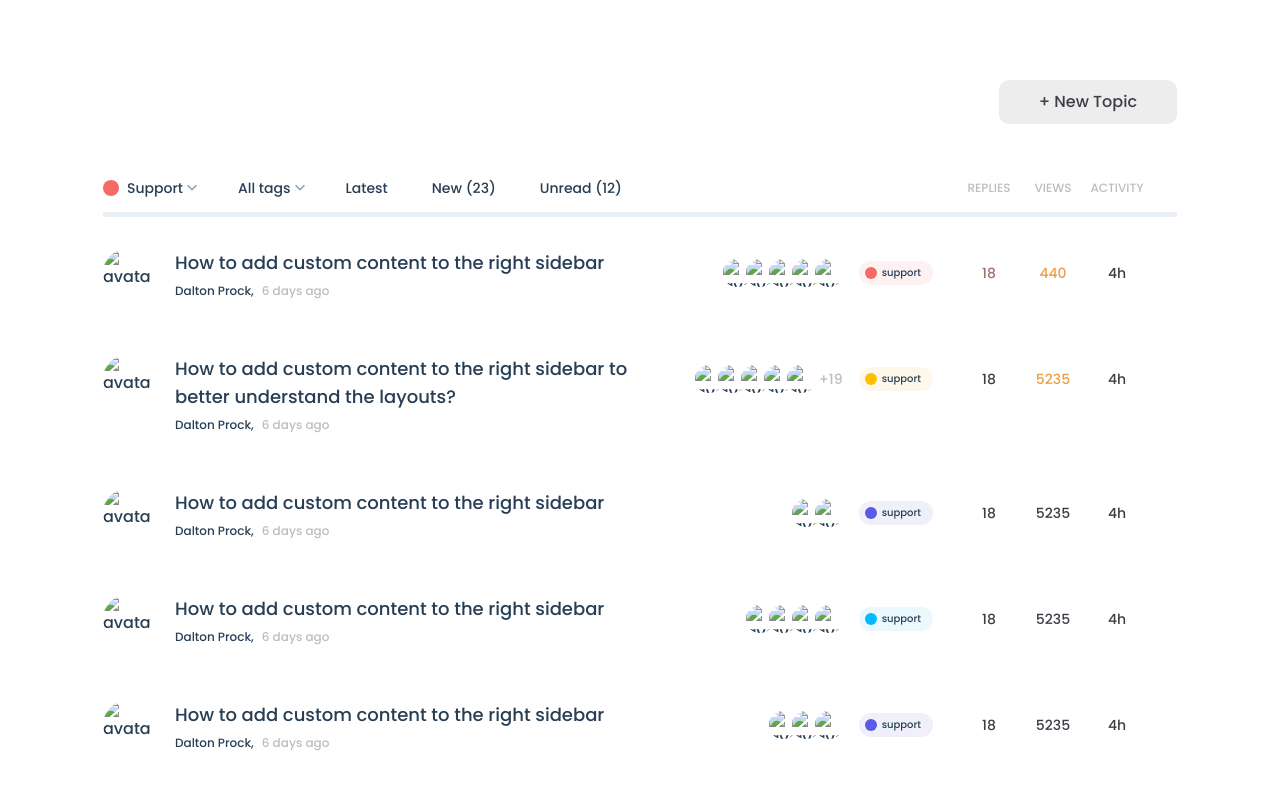
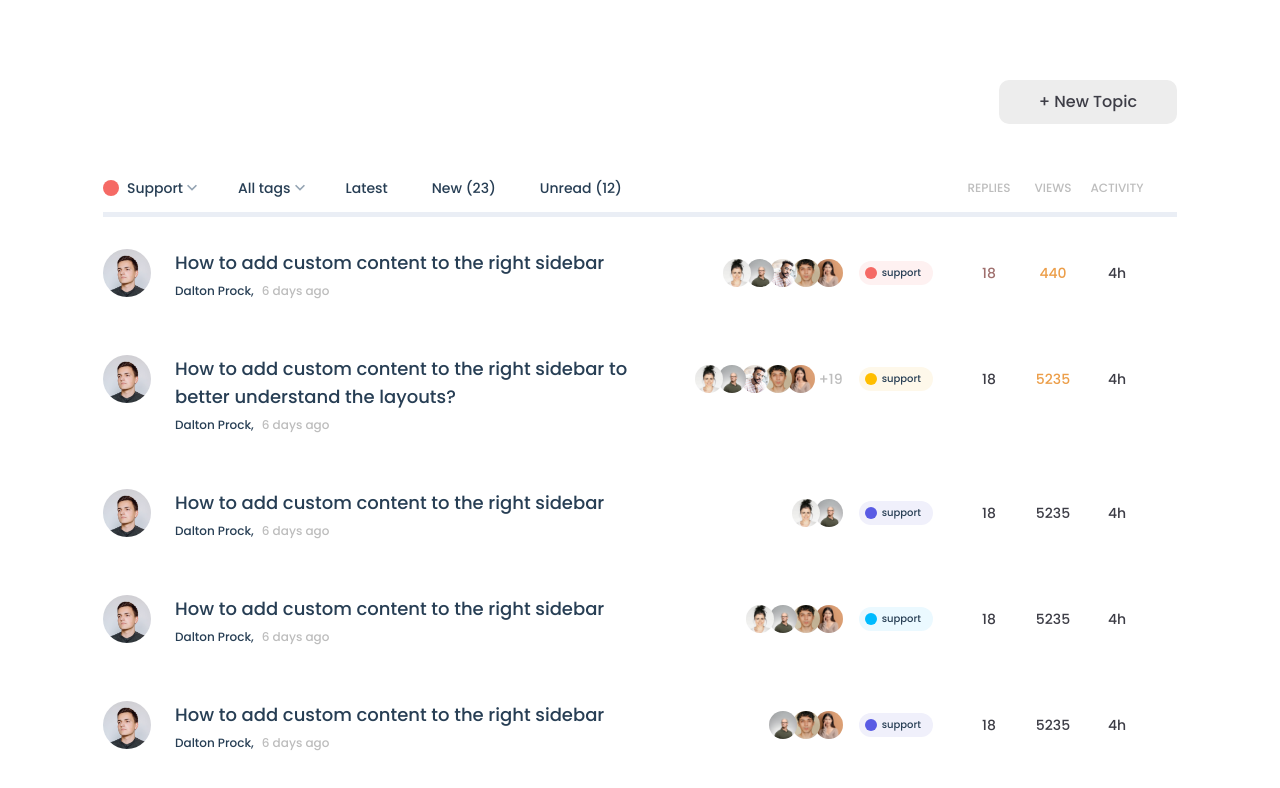
Before and after one commit to dafe-coder/Forum, a website: page index.html in a window 1280 px wide. Drawn offline with nearby package versions, Linux system fonts and the light colour scheme; files that its build step writes are made by us from their sources; the site is published under a folder, as on GitHub Pages, so addresses that start at the root find nothing.

Commit message:
images path fixed

```diff
--- a/index.html
+++ b/index.html
@@ -135,7 +135,11 @@
 						<div
 							class="size-12 overflow-hidden rounded-full flex-shrink-0 mr-6 max-sm:mb-4"
 						>
-							<img class="object-cover" src="/images/avatar.png" alt="avatar" />
+							<img
+								class="object-cover"
+								src="./images/avatar.png"
+								alt="avatar"
+							/>
 						</div>
 						<a href="#" class="flex-grow max-sm:w-[calc(100%-4.5rem)]">
 							<p class="text-lg mb-1.5">
@@ -152,27 +156,27 @@
 								<ul class="replies-avatars">
 									<li>
 										<a href="#">
-											<img src="/images/Bitmap.png" alt="avatar" />
+											<img src="./images/Bitmap.png" alt="avatar" />
 										</a>
 									</li>
 									<li>
 										<a href="#">
-											<img src="/images/Bitmap-1.png" alt="avatar" />
+											<img src="./images/Bitmap-1.png" alt="avatar" />
 										</a>
 									</li>
 									<li>
 										<a href="#">
-											<img src="/images/Bitmap-2.png" alt="avatar" />
+											<img src="./images/Bitmap-2.png" alt="avatar" />
 										</a>
 									</li>
 									<li>
 										<a href="#">
-											<img src="/images/Bitmap-3.png" alt="avatar" />
+											<img src="./images/Bitmap-3.png" alt="avatar" />
 										</a>
 									</li>
 									<li>
 										<a href="#">
-											<img src="/images/Bitmap-4.png" alt="avatar" />
+											<img src="./images/Bitmap-4.png" alt="avatar" />
 										</a>
 									</li>
 								</ul>
@@ -194,7 +198,11 @@
 						<div
 							class="size-12 overflow-hidden rounded-full flex-shrink-0 mr-6 max-sm:mb-4"
 						>
-							<img class="object-cover" src="/images/avatar.png" alt="avatar" />
+							<img
+								class="object-cover"
+								src="./images/avatar.png"
+								alt="avatar"
+							/>
 						</div>
 						<a href="#" class="flex-grow max-sm:w-[calc(100%-4.5rem)]">
 							<p class="text-lg mb-1.5">
@@ -212,27 +220,27 @@
 								<ul class="replies-avatars">
 									<li>
 										<a href="#">
-											<img src="/images/Bitmap.png" alt="avatar" />
+											<img src="./images/Bitmap.png" alt="avatar" />
 										</a>
 									</li>
 									<li>
 										<a href="#">
-											<img src="/images/Bitmap-1.png" alt="avatar" />
+											<img src="./images/Bitmap-1.png" alt="avatar" />
 										</a>
 									</li>
 									<li>
 										<a href="#">
-											<img src="/images/Bitmap-2.png" alt="avatar" />
+											<img src="./images/Bitmap-2.png" alt="avatar" />
 										</a>
 									</li>
 									<li>
 										<a href="#">
-											<img src="/images/Bitmap-3.png" alt="avatar" />
+											<img src="./images/Bitmap-3.png" alt="avatar" />
 										</a>
 									</li>
 									<li>
 										<a href="#">
-											<img src="/images/Bitmap-4.png" alt="avatar" />
+											<img src="./images/Bitmap-4.png" alt="avatar" />
 										</a>
 									</li>
 								</ul>
@@ -255,7 +263,11 @@
 						<div
 							class="size-12 overflow-hidden rounded-full flex-shrink-0 mr-6 max-sm:mb-4"
 						>
-							<img class="object-cover" src="/images/avatar.png" alt="avatar" />
+							<img
+								class="object-cover"
+								src="./images/avatar.png"
+								alt="avatar"
+							/>
 						</div>
 						<a href="#" class="flex-grow max-sm:w-[calc(100%-4.5rem)]">
 							<p class="text-lg mb-1.5">
@@ -272,12 +284,12 @@
 								<ul class="replies-avatars">
 									<li>
 										<a href="#">
-											<img src="/images/Bitmap.png" alt="avatar" />
+											<img src="./images/Bitmap.png" alt="avatar" />
 										</a>
 									</li>
 									<li>
 										<a href="#">
-											<img src="/images/Bitmap-1.png" alt="avatar" />
+											<img src="./images/Bitmap-1.png" alt="avatar" />
 										</a>
 									</li>
 								</ul>
@@ -299,7 +311,11 @@
 						<div
 							class="size-12 overflow-hidden rounded-full flex-shrink-0 mr-6 max-sm:mb-4"
 						>
-							<img class="object-cover" src="/images/avatar.png" alt="avatar" />
+							<img
+								class="object-cover"
+								src="./images/avatar.png"
+								alt="avatar"
+							/>
 						</div>
 						<a href="#" class="flex-grow max-sm:w-[calc(100%-4.5rem)]">
 							<p class="text-lg mb-1.5">
@@ -316,22 +332,22 @@
 								<ul class="replies-avatars">
 									<li>
 										<a href="#">
-											<img src="/images/Bitmap.png" alt="avatar" />
+											<img src="./images/Bitmap.png" alt="avatar" />
 										</a>
 									</li>
 									<li>
 										<a href="#">
-											<img src="/images/Bitmap-1.png" alt="avatar" />
+											<img src="./images/Bitmap-1.png" alt="avatar" />
 										</a>
 									</li>
 									<li>
 										<a href="#">
-											<img src="/images/Bitmap-3.png" alt="avatar" />
+											<img src="./images/Bitmap-3.png" alt="avatar" />
 										</a>
 									</li>
 									<li>
 										<a href="#">
-											<img src="/images/Bitmap-4.png" alt="avatar" />
+											<img src="./images/Bitmap-4.png" alt="avatar" />
 										</a>
 									</li>
 								</ul>
@@ -353,7 +369,11 @@
 						<div
 							class="size-12 overflow-hidden rounded-full flex-shrink-0 mr-6 max-sm:mb-4"
 						>
-							<img class="object-cover" src="/images/avatar.png" alt="avatar" />
+							<img
+								class="object-cover"
+								src="./images/avatar.png"
+								alt="avatar"
+							/>
 						</div>
 						<a href="#" class="flex-grow max-sm:w-[calc(100%-4.5rem)]">
 							<p class="text-lg mb-1.5">
@@ -370,17 +390,17 @@
 								<ul class="replies-avatars">
 									<li>
 										<a href="#">
-											<img src="/images/Bitmap-1.png" alt="avatar" />
+											<img src="./images/Bitmap-1.png" alt="avatar" />
 										</a>
 									</li>
 									<li>
 										<a href="#">
-											<img src="/images/Bitmap-3.png" alt="avatar" />
+											<img src="./images/Bitmap-3.png" alt="avatar" />
 										</a>
 									</li>
 									<li>
 										<a href="#">
-											<img src="/images/Bitmap-4.png" alt="avatar" />
+											<img src="./images/Bitmap-4.png" alt="avatar" />
 										</a>
 									</li>
 								</ul>
```
